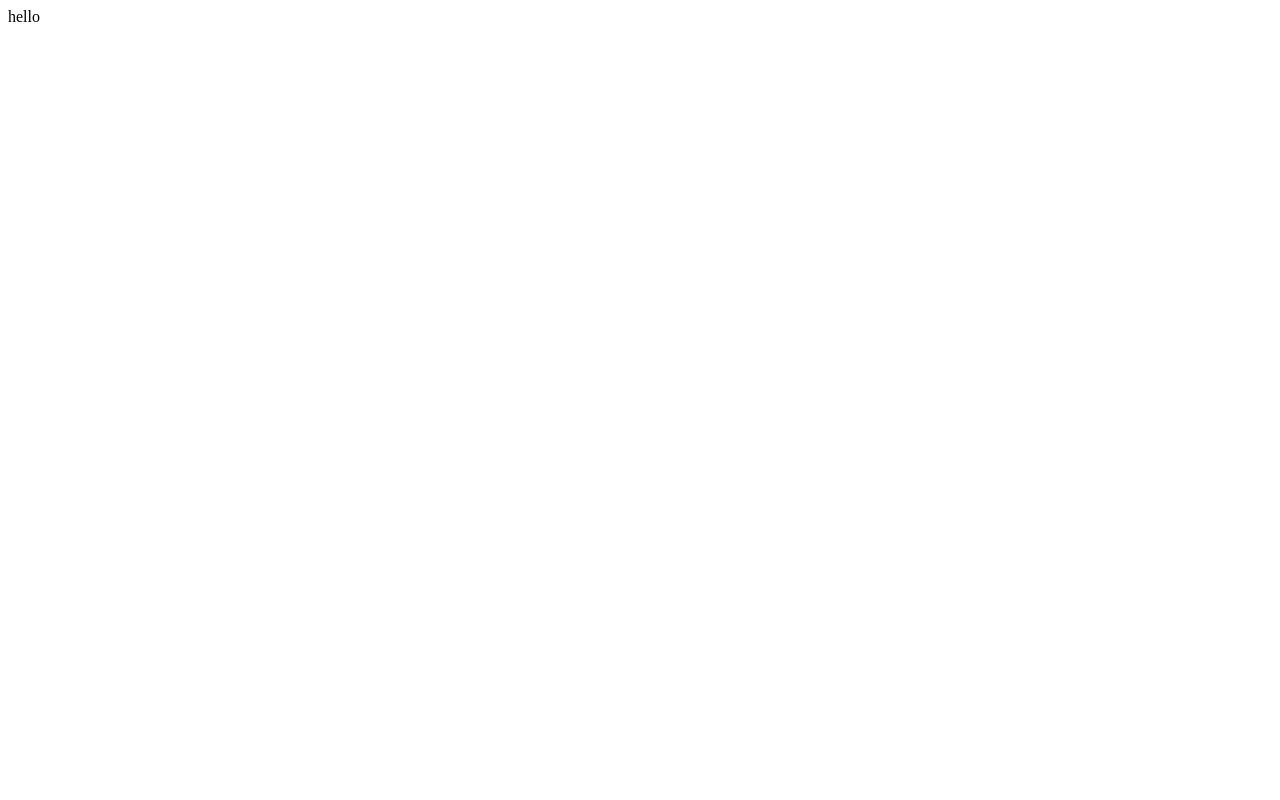
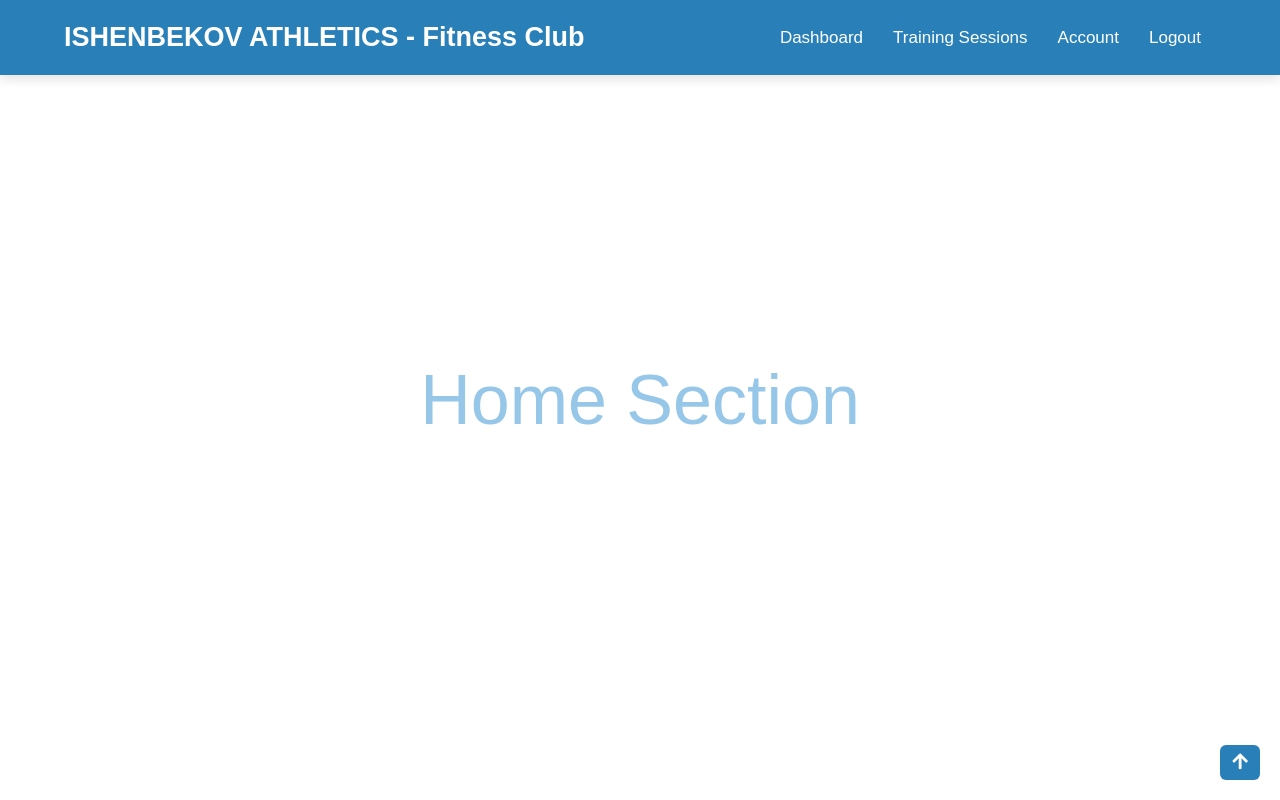
Before and after one commit to SimonAmable/COMP3005_Final_Project, a website: page html/account.html in a window 1280 px wide. Shown: the top 800 px of the page. Drawn offline with Linux system fonts and the light colour scheme.

Commit message:
account.html page

```diff
--- a/html/account.html
+++ b/html/account.html
@@ -1 +1,33 @@
-hello
+<!DOCTYPE html>
+<!-- Created By CodingLab - www.codinglabweb.com -->
+<html lang="en" dir="ltr">
+  <head>
+   <meta charset="UTF-8">
+   <title>Navigation Bar With Scroll Every Section</title>
+ <link rel="stylesheet" href="style.css">
+  <!-- Fontawesome CDN Link -->
+    <link rel="stylesheet" href="https://cdnjs.cloudflare.com/ajax/libs/font-awesome/5.15.2/css/all.min.css"/>
+     <meta name="viewport" content="width=device-width, initial-scale=1.0">
+   </head>
+<body>
+  <nav>
+    <div class="navbar">
+      <div class="logo"><a href="#">ISHENBEKOV ATHLETICS - Fitness Club</a></div>
+      <ul class="menu">
+        <li><a href="#Dashboard">Dashboard</a></li>
+        <li><a href="#Sessions">Training Sessions</a></li>
+        <li><a href="#Account">Account</a></li>
+        <li><a href="#Logout">Logout</a></li>
+      </ul>
+    </div>
+  </nav>
+  <section id="Dashboard">Home Section</section>
+  <section id="Sessions">About Section</section>
+  <section id="Account">Category Section</section>
+  <section id="Contact">Contact Section</section>
+  <section id="Feedback">Feedback Section</section>
+  <div class="button">
+    <a href="#Home"><i class="fas fa-arrow-up"></i></a>
+  </div>
+</body>
+</html>
--- a/html/style.css
+++ b/html/style.css
@@ -4,7 +4,7 @@
 }
 
 body {
-    background: linear-gradient(to bottom left, #FBD925, #FB8412);
+    /*background: linear-gradient(to bottom left, #FBD925, #FB8412);*/
     margin: 0;
     padding: 0;
     height: 100vh;
@@ -45,3 +45,86 @@ select.form-select {
     border-radius: 30px;
     background: linear-gradient(to right, #FBD925, #F89331);
 }
+
+@import url('https://fonts.googleapis.com/css2?family=Poppins:wght@200;300;400;500;600;700&display=swap');
+*{
+  margin: 0;
+  padding: 0;
+  box-sizing: border-box;
+  font-family: 'Poppins', sans-serif;
+}
+nav{
+ position: fixed;
+ left: 0;
+ top: 0;
+ width: 100%;
+ height: 75px;
+ background: #2980b9;
+ box-shadow: 0 5px 10px rgba(0, 0, 0, 0.1);
+}
+nav .navbar{
+ display: flex;
+ align-items: center;
+ justify-content: space-between;
+ height: 100%;
+ max-width: 90%;
+ background: #2980b9;
+ margin: auto;
+}
+nav .navbar .logo a{
+  color: #fff;
+  font-size: 27px;
+  font-weight: 600;
+  text-decoration: none;
+}
+nav .navbar .menu{
+  display: flex;
+}
+.navbar .menu li{
+  list-style: none;
+  margin: 0 15px;
+}
+.navbar .menu li a{
+  color: #fff;
+  font-size: 17px;
+  font-weight: 500;
+  text-decoration: none;
+}
+section{
+  display: flex;
+  height: 100vh;
+  width: 100%;
+  align-items: center;
+  justify-content: center;
+  color: #96c7e8;
+  font-size: 70px;
+}
+#Home{
+  background: #fff;
+}
+#About{
+  background: #f2f2f2;
+}
+#Category{
+  background: #e6e6e6;
+}
+#Latest{
+  background: #fff;
+}
+#Contact{
+  background: #f2f2f2;
+}
+#Feedback{
+  background: #e6e6e6;
+}
+.button a{
+  position: fixed;
+  bottom: 20px;
+  right: 20px;
+  color: #fff;
+  background: #2980b9;
+  padding: 7px 12px;;
+  font-size: 18px;
+  border-radius: 6px;
+  box-shadow: rgba(0, 0, 0, 0.15);
+}
```
